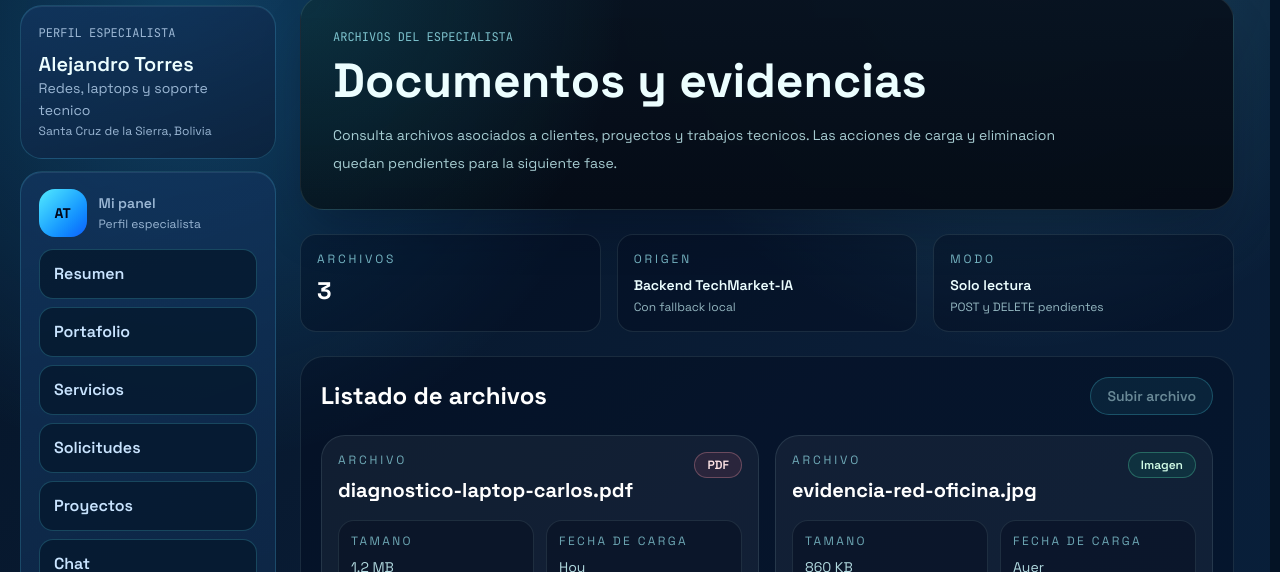
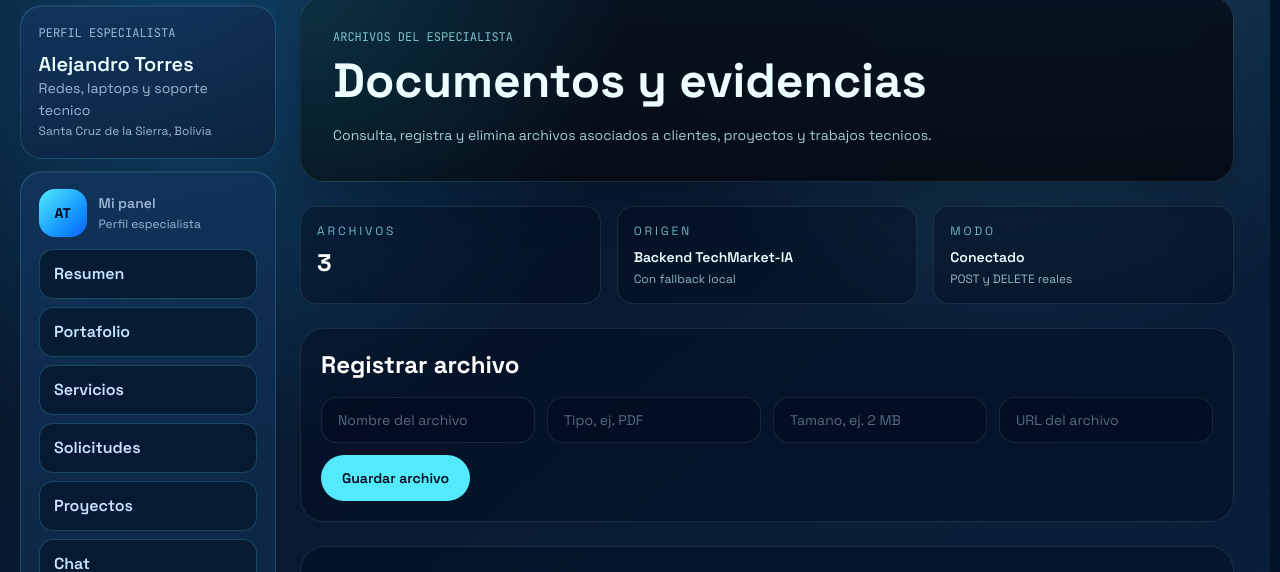
Before and after one commit to isavethh/proyecto-techmarket-parte-front, a Next.js app in the folder frontend/: page /especialista/archivos in a window 1280 px wide. Shown: the part 91-663 px from the top of the page. Built offline with nearby package versions, Linux system fonts and the light colour scheme; no server answers.

Commit message:
feat: conectar acciones de chat y archivos del especialista

```diff
--- a/frontend/app/especialista/archivos/page.tsx
+++ b/frontend/app/especialista/archivos/page.tsx
@@ -1,5 +1,6 @@
 "use client";
 
+import { FormEvent, useState } from "react";
 import { SpecialistShell } from "../components/SpecialistShell";
 import { useSpecialistChatFilesData } from "../hooks/useSpecialistChatFilesData";
 
@@ -18,7 +19,46 @@ function getFileTone(type: string) {
 }
 
 export default function EspecialistaArchivosPage() {
-  const { files } = useSpecialistChatFilesData();
+  const { files, actionError, actionLoading, actionSuccess, uploadFile, deleteFile } = useSpecialistChatFilesData();
+  const [fileName, setFileName] = useState("");
+  const [fileType, setFileType] = useState("");
+  const [fileSize, setFileSize] = useState("");
+  const [fileUrl, setFileUrl] = useState("");
+  const [formError, setFormError] = useState<string | null>(null);
+  const [deletingFileId, setDeletingFileId] = useState<string | null>(null);
+
+  async function handleUploadFile(event: FormEvent<HTMLFormElement>) {
+    event.preventDefault();
+
+    const nombre = fileName.trim();
+    const url = fileUrl.trim();
+    const tipo = fileType.trim();
+    const tamano = fileSize.trim();
+
+    if (!nombre || !url) {
+      setFormError("Ingresa al menos nombre y URL del archivo.");
+      return;
+    }
+
+    setFormError(null);
+    await uploadFile({
+      url,
+      nombre,
+      tipo: tipo || undefined,
+      tamano: tamano || undefined,
+    });
+    setFileName("");
+    setFileType("");
+    setFileSize("");
+    setFileUrl("");
+  }
+
+  async function handleDeleteFile(fileId: string) {
+    setFormError(null);
+    setDeletingFileId(fileId);
+    await deleteFile(fileId);
+    setDeletingFileId(null);
+  }
 
   return (
     <SpecialistShell sectionLabel="Archivos" statusMessage="Archivos y evidencias del especialista">
@@ -26,7 +66,7 @@ export default function EspecialistaArchivosPage() {
         <p className="tech-mono text-xs text-cyan-200/75">ARCHIVOS DEL ESPECIALISTA</p>
         <h1 className="mt-3 text-4xl font-bold text-cyan-50 md:text-5xl">Documentos y evidencias</h1>
         <p className="mt-4 max-w-3xl text-sm leading-7 text-cyan-100/80">
-          Consulta archivos asociados a clientes, proyectos y trabajos tecnicos. Las acciones de carga y eliminacion quedan pendientes para la siguiente fase.
+          Consulta, registra y elimina archivos asociados a clientes, proyectos y trabajos tecnicos.
         </p>
       </section>
 
@@ -42,21 +82,63 @@ export default function EspecialistaArchivosPage() {
         </article>
         <article className="rounded-2xl border border-cyan-100/10 bg-slate-950/35 p-4">
           <p className="text-xs uppercase tracking-[0.24em] text-cyan-200/70">Modo</p>
-          <p className="mt-2 text-sm font-semibold text-cyan-50">Solo lectura</p>
-          <p className="mt-1 text-xs text-cyan-100/70">POST y DELETE pendientes</p>
+          <p className="mt-2 text-sm font-semibold text-cyan-50">Conectado</p>
+          <p className="mt-1 text-xs text-cyan-100/70">POST y DELETE reales</p>
         </article>
+      </section>
+
+      <section className="rounded-3xl border border-cyan-100/10 bg-slate-950/35 p-5">
+        <h2 className="text-2xl font-bold text-white">Registrar archivo</h2>
+        <form onSubmit={handleUploadFile} className="mt-4 grid gap-3 lg:grid-cols-4">
+          <input
+            value={fileName}
+            onChange={(event) => setFileName(event.target.value)}
+            placeholder="Nombre del archivo"
+            disabled={actionLoading}
+            className="rounded-2xl border border-cyan-100/10 bg-slate-950/40 px-4 py-3 text-sm text-cyan-50 placeholder:text-cyan-100/40 focus:outline-none focus:ring-2 focus:ring-cyan-300/30"
+          />
+          <input
+            value={fileType}
+            onChange={(event) => setFileType(event.target.value)}
+            placeholder="Tipo, ej. PDF"
+            disabled={actionLoading}
+            className="rounded-2xl border border-cyan-100/10 bg-slate-950/40 px-4 py-3 text-sm text-cyan-50 placeholder:text-cyan-100/40 focus:outline-none focus:ring-2 focus:ring-cyan-300/30"
+          />
+          <input
+            value={fileSize}
+            onChange={(event) => setFileSize(event.target.value)}
+            placeholder="Tamano, ej. 2 MB"
+            disabled={actionLoading}
+            className="rounded-2xl border border-cyan-100/10 bg-slate-950/40 px-4 py-3 text-sm text-cyan-50 placeholder:text-cyan-100/40 focus:outline-none focus:ring-2 focus:ring-cyan-300/30"
+          />
+          <input
+            value={fileUrl}
+            onChange={(event) => setFileUrl(event.target.value)}
+            placeholder="URL del archivo"
+            disabled={actionLoading}
+            className="rounded-2xl border border-cyan-100/10 bg-slate-950/40 px-4 py-3 text-sm text-cyan-50 placeholder:text-cyan-100/40 focus:outline-none focus:ring-2 focus:ring-cyan-300/30"
+          />
+          <div className="lg:col-span-4">
+            <button
+              type="submit"
+              disabled={actionLoading}
+              className="rounded-full border border-cyan-300/35 bg-cyan-300 px-5 py-3 text-sm font-semibold text-slate-950 transition hover:bg-cyan-200 disabled:cursor-not-allowed disabled:opacity-60"
+            >
+              {actionLoading && !deletingFileId ? "Guardando..." : "Guardar archivo"}
+            </button>
+          </div>
+        </form>
+        {formError || actionError ? (
+          <p className="mt-3 text-sm text-rose-200">{formError ?? actionError}</p>
+        ) : null}
+        {actionSuccess ? (
+          <p className="mt-3 text-sm text-emerald-200">{actionSuccess}</p>
+        ) : null}
       </section>
 
       <section className="rounded-3xl border border-cyan-100/10 bg-slate-950/35 p-5">
         <div className="flex flex-wrap items-center justify-between gap-3">
           <h2 className="text-2xl font-bold text-white">Listado de archivos</h2>
-          <button
-            type="button"
-            disabled
-            className="cursor-not-allowed rounded-full border border-cyan-300/35 bg-cyan-300/10 px-4 py-2 text-sm font-semibold text-cyan-100/70 opacity-70"
-          >
-            Subir archivo
-          </button>
         </div>
 
         <div className="mt-5 grid gap-4 lg:grid-cols-2">
@@ -106,10 +188,11 @@ export default function EspecialistaArchivosPage() {
                 ) : null}
                 <button
                   type="button"
-                  disabled
-                  className="cursor-not-allowed rounded-full border border-rose-300/30 bg-rose-400/10 px-4 py-2 text-sm font-semibold text-rose-100/70 opacity-70"
+                  onClick={() => handleDeleteFile(file.id)}
+                  disabled={actionLoading}
+                  className="rounded-full border border-rose-300/30 bg-rose-400/10 px-4 py-2 text-sm font-semibold text-rose-100 transition hover:bg-rose-400/20 disabled:cursor-not-allowed disabled:opacity-60"
                 >
-                  Eliminar
+                  {deletingFileId === file.id ? "Eliminando..." : "Eliminar"}
                 </button>
               </div>
             </article>
--- a/frontend/app/especialista/hooks/useSpecialistChatFilesData.ts
+++ b/frontend/app/especialista/hooks/useSpecialistChatFilesData.ts
@@ -1,11 +1,15 @@
 "use client";
 
-import { Dispatch, SetStateAction, useEffect, useMemo, useState } from "react";
+import { Dispatch, SetStateAction, useCallback, useEffect, useMemo, useState } from "react";
 import {
+  createSpecialistFile,
+  deleteSpecialistFile,
   getSpecialistChatById,
   getSpecialistChats,
   getSpecialistFiles,
   loginTechMarket,
+  sendSpecialistChatMessage,
+  type CreateSpecialistFileInput,
   type SpecialistChat,
   type SpecialistChatDetail,
   type SpecialistChatMessage,
@@ -238,12 +242,19 @@ export function useSpecialistChatFilesData(initialChatId = ""): {
   activeChat: SpecialistChatItem | undefined;
   files: SpecialistFileItem[];
   loading: boolean;
+  actionLoading: boolean;
   error: string | null;
+  actionError: string | null;
+  actionSuccess: string | null;
   detailError: string | null;
   chatsSource: DatasetSource;
   filesSource: DatasetSource;
   selectedChatId: string;
   setSelectedChatId: Dispatch<SetStateAction<string>>;
+  sendMessage: (chatId: string, messageText: string) => Promise<void>;
+  uploadFile: (input: CreateSpecialistFileInput) => Promise<void>;
+  deleteFile: (fileId: string) => Promise<void>;
+  refreshChatFilesData: () => Promise<void>;
 } {
   const [chats, setChats] = useState<SpecialistChatItem[]>([]);
   const [activeChat, setActiveChat] = useState<SpecialistChatItem | undefined>();
@@ -253,26 +264,22 @@ export function useSpecialistChatFilesData(initialChatId = ""): {
   const [chatsSource, setChatsSource] = useState<DatasetSource>("empty");
   const [filesSource, setFilesSource] = useState<DatasetSource>("empty");
   const [loading, setLoading] = useState(true);
+  const [actionLoading, setActionLoading] = useState(false);
   const [error, setError] = useState<string | null>(null);
+  const [actionError, setActionError] = useState<string | null>(null);
+  const [actionSuccess, setActionSuccess] = useState<string | null>(null);
   const [detailError, setDetailError] = useState<string | null>(null);
 
-  useEffect(() => {
-    let isMounted = true;
-
-    async function loadChatFilesData() {
+  const refreshChatFilesData = useCallback(async () => {
     try {
       setLoading(true);
       setError(null);
 
-        const login = await loginTechMarket();
+      const currentAuth = auth ?? (await loginTechMarket().then((login) => ({ token: login.accessToken, userId: login.userId })));
       const [chatsResult, filesResult] = await Promise.allSettled([
-          getSpecialistChats(login.accessToken, login.userId),
-          getSpecialistFiles(login.accessToken, login.userId),
+        getSpecialistChats(currentAuth.token, currentAuth.userId),
+        getSpecialistFiles(currentAuth.token, currentAuth.userId),
       ]);
-
-        if (!isMounted) {
-          return;
-        }
 
       debugSpecialistResult("[chat raw response]", chatsResult);
       debugSpecialistResult("[specialist files]", filesResult);
@@ -284,23 +291,21 @@ export function useSpecialistChatFilesData(initialChatId = ""): {
         ? normalizeBackendList<SpecialistFile>(filesResult.value)
         : [];
       const uiChats = chatsResult.status === "fulfilled"
-          ? backendChats.map((chat, index) => mapBackendChatToUiChat(chat, index, login.userId))
+        ? backendChats.map((chat, index) => mapBackendChatToUiChat(chat, index, currentAuth.userId))
         : specialistChats;
       debugSpecialistResult("[chat mapped]", uiChats);
-        const nextSelectedChatId = initialChatId || uiChats[0]?.id || "";
 
-        setAuth({ token: login.accessToken, userId: login.userId });
+      setAuth(currentAuth);
       setChats(uiChats);
       setChatsSource(chatsResult.status === "fulfilled" ? getDatasetSource(backendChats) : "fallback");
-        setSelectedChatId(nextSelectedChatId);
+      setSelectedChatId((current) => {
+        const nextSelectedChatId = current || initialChatId || uiChats[0]?.id || "";
         setActiveChat(uiChats.find((chat) => chat.id === nextSelectedChatId) ?? uiChats[0]);
+        return nextSelectedChatId;
+      });
       setFiles(filesResult.status === "fulfilled" ? backendFiles.map(mapBackendFileToUiFile) : specialistFiles);
       setFilesSource(filesResult.status === "fulfilled" ? getDatasetSource(backendFiles) : "fallback");
     } catch (err) {
-        if (!isMounted) {
-          return;
-        }
-
       setError(err instanceof Error ? err.message : "Error desconocido al cargar chat y archivos");
       setChats(specialistChats);
       setChatsSource("fallback");
@@ -309,18 +314,25 @@ export function useSpecialistChatFilesData(initialChatId = ""): {
       setFiles(specialistFiles);
       setFilesSource("fallback");
     } finally {
-        if (isMounted) {
       setLoading(false);
     }
-      }
+  }, [auth, initialChatId]);
+
+  useEffect(() => {
+    let isMounted = true;
+
+    async function loadChatFilesData() {
+      await refreshChatFilesData();
     }
 
+    if (isMounted) {
       loadChatFilesData();
+    }
 
     return () => {
       isMounted = false;
     };
-  }, [initialChatId]);
+  }, [refreshChatFilesData]);
 
   useEffect(() => {
     let isMounted = true;
@@ -365,8 +377,115 @@ export function useSpecialistChatFilesData(initialChatId = ""): {
     };
   }, [auth, chats, selectedChatId]);
 
+  const sendMessage = useCallback(
+    async (chatId: string, messageText: string) => {
+      if (!auth?.token || !auth.userId) {
+        setActionError("No hay sesion activa para enviar el mensaje.");
+        return;
+      }
+
+      try {
+        setActionLoading(true);
+        setActionError(null);
+        setActionSuccess(null);
+        await sendSpecialistChatMessage(auth.token, auth.userId, chatId, { contenido: messageText });
+        setSelectedChatId(chatId);
+        await refreshChatFilesData();
+        const detail = await getSpecialistChatById(auth.token, auth.userId, chatId);
+        setActiveChat(mapBackendChatDetailToUiChat(detail, chats.find((chat) => chat.id === chatId), auth.userId));
+        setActionSuccess("Mensaje enviado correctamente.");
+      } catch (err) {
+        setActionError(err instanceof Error ? err.message : "No se pudo enviar el mensaje.");
+      } finally {
+        setActionLoading(false);
+      }
+    },
+    [auth, chats, refreshChatFilesData],
+  );
+
+  const uploadFile = useCallback(
+    async (input: CreateSpecialistFileInput) => {
+      if (!auth?.token || !auth.userId) {
+        setActionError("No hay sesion activa para registrar el archivo.");
+        return;
+      }
+
+      try {
+        setActionLoading(true);
+        setActionError(null);
+        setActionSuccess(null);
+        await createSpecialistFile(auth.token, auth.userId, input);
+        await refreshChatFilesData();
+        setActionSuccess("Archivo registrado correctamente.");
+      } catch (err) {
+        setActionError(err instanceof Error ? err.message : "No se pudo registrar el archivo.");
+      } finally {
+        setActionLoading(false);
+      }
+    },
+    [auth, refreshChatFilesData],
+  );
+
+  const deleteFile = useCallback(
+    async (fileId: string) => {
+      if (!auth?.token || !auth.userId) {
+        setActionError("No hay sesion activa para eliminar el archivo.");
+        return;
+      }
+
+      try {
+        setActionLoading(true);
+        setActionError(null);
+        setActionSuccess(null);
+        await deleteSpecialistFile(auth.token, auth.userId, fileId);
+        await refreshChatFilesData();
+        setActionSuccess("Archivo eliminado correctamente.");
+      } catch (err) {
+        setActionError(err instanceof Error ? err.message : "No se pudo eliminar el archivo.");
+      } finally {
+        setActionLoading(false);
+      }
+    },
+    [auth, refreshChatFilesData],
+  );
+
   return useMemo(
-    () => ({ chats, activeChat, files, chatsSource, filesSource, loading, error, detailError, selectedChatId, setSelectedChatId }),
-    [chats, activeChat, files, chatsSource, filesSource, loading, error, detailError, selectedChatId],
+    () => ({
+      chats,
+      activeChat,
+      files,
+      chatsSource,
+      filesSource,
+      loading,
+      actionLoading,
+      error,
+      actionError,
+      actionSuccess,
+      detailError,
+      selectedChatId,
+      setSelectedChatId,
+      sendMessage,
+      uploadFile,
+      deleteFile,
+      refreshChatFilesData,
+    }),
+    [
+      chats,
+      activeChat,
+      files,
+      chatsSource,
+      filesSource,
+      loading,
+      actionLoading,
+      error,
+      actionError,
+      actionSuccess,
+      detailError,
+      selectedChatId,
+      sendMessage,
+      uploadFile,
+      deleteFile,
+      refreshChatFilesData,
+    ],
   );
 }
```
Also changed, not shown: frontend/app/especialista/chat/page.tsx (+43 -8 lines), frontend/lib/api/specialists.ts (+53 -0 lines). Lines whose indentation alone changed are shown as unchanged.
